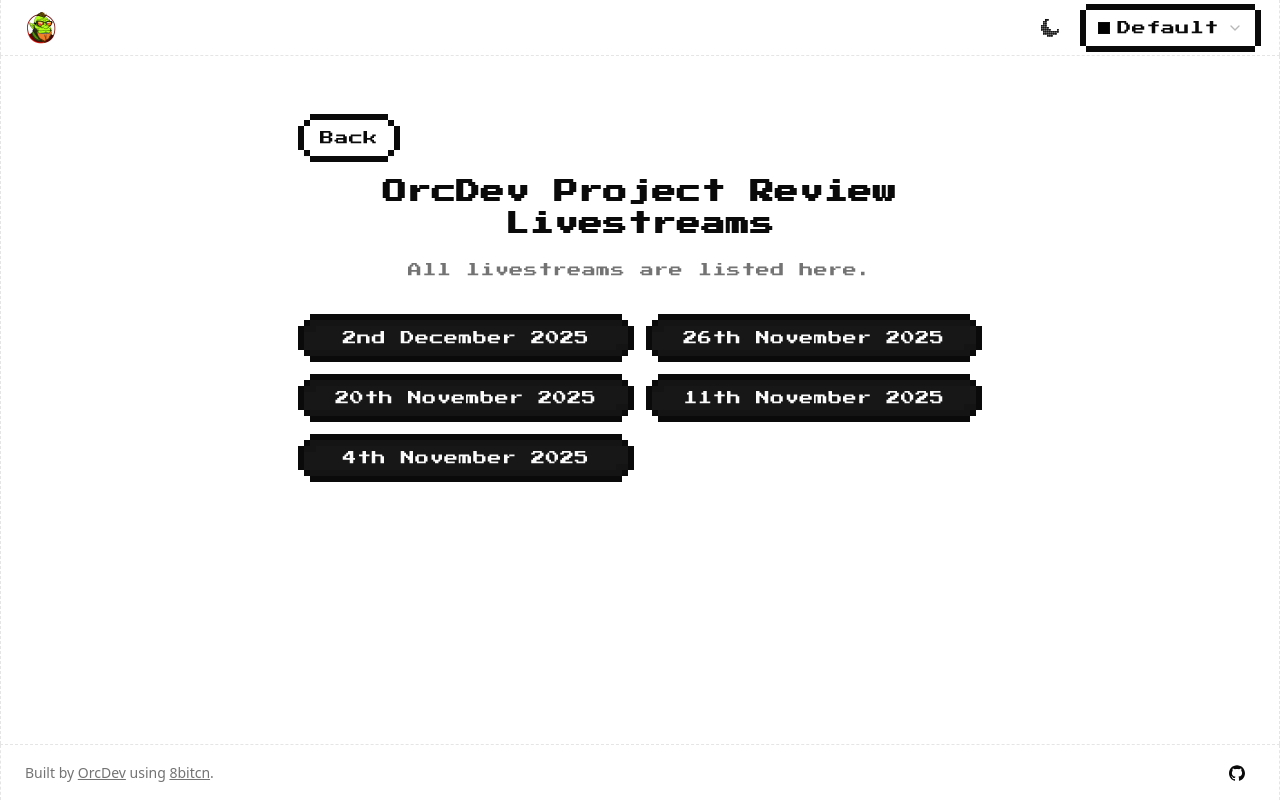
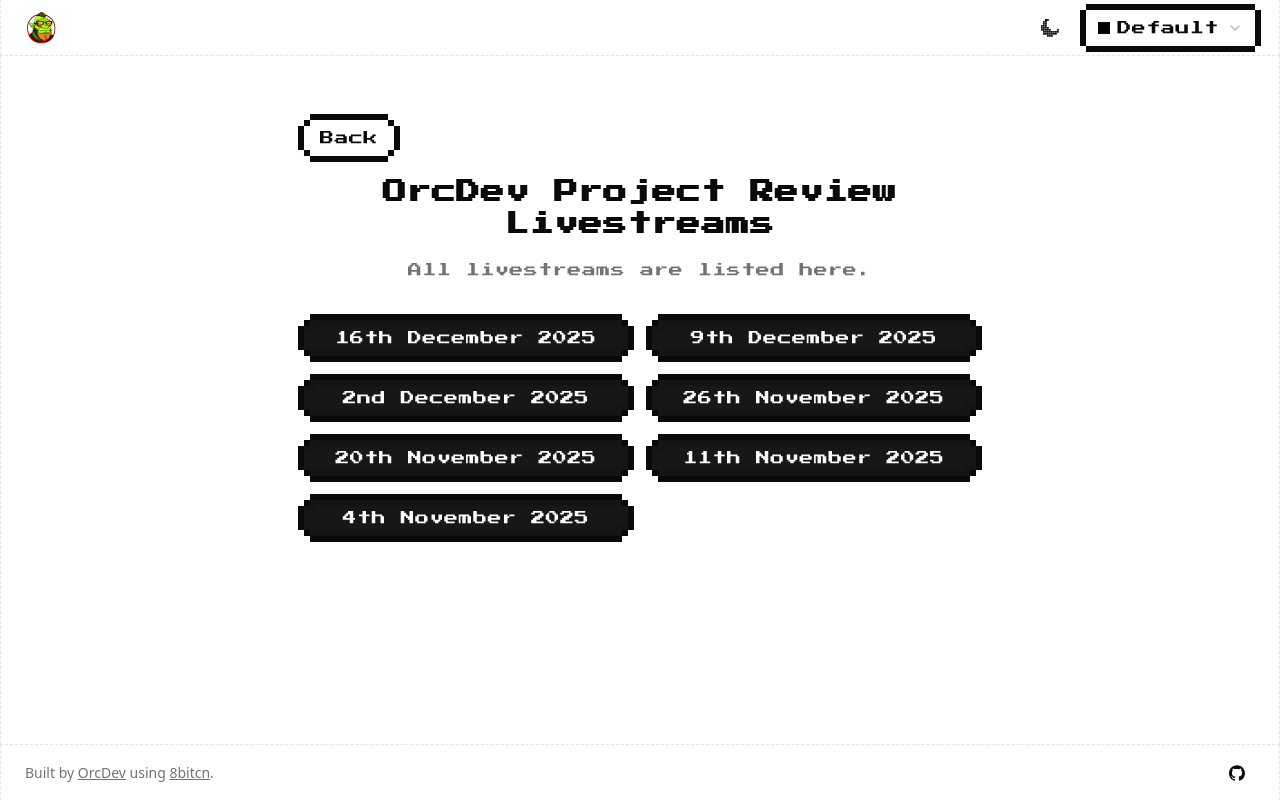
Before and after one commit to TheOrcDev/orcdev-project-review, a Next.js app: page /livestreams in a window 1280 px wide. Built offline with nearby package versions, Linux system fonts and the light colour scheme.

Commit message:
feat(livestreams) add 9th and 16th of December streams

```diff
--- a/app/livestreams/page.tsx
+++ b/app/livestreams/page.tsx
@@ -2,6 +2,14 @@ import Link from "next/link";
 import { Button } from "@/components/ui/8bit/button";
 
 const livestreams = [
+  {
+    date: "16th December 2025",
+    url: "https://www.youtube.com/live/D2mzsmNXEm8",
+  },
+  {
+    date: "9th December 2025",
+    url: "https://www.youtube.com/live/m-pT1Jl2568",
+  },
   {
     date: "2nd December 2025",
     url: "https://www.youtube.com/live/Q1JyVbDoQSM",
```
